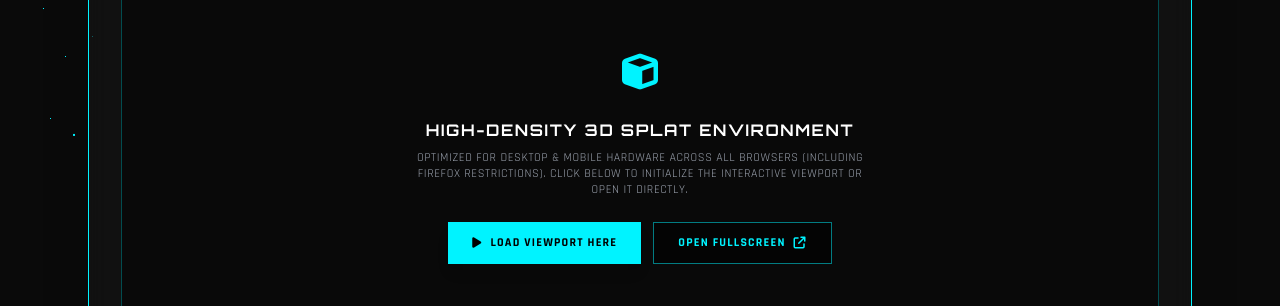
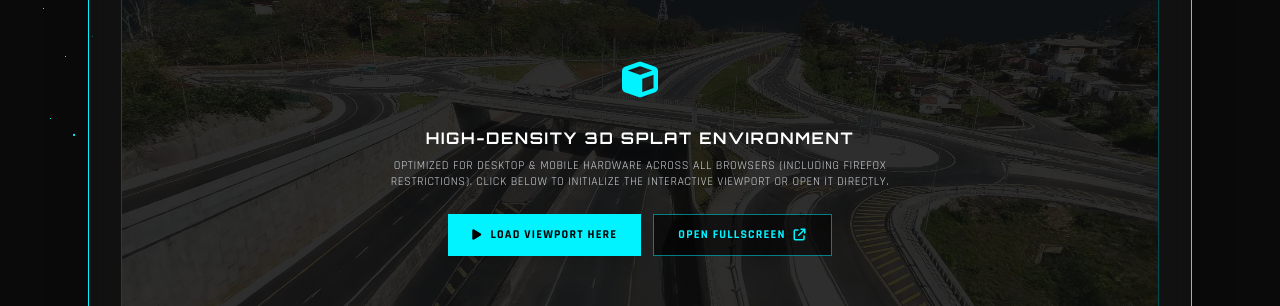
Before and after one commit to NeelsGM/fic, a plain HTML site: page 11th_interchange.html in a window 1280 px wide. Shown: the part 638-944 px from the top of the page. Drawn offline with nearby package versions, Linux system fonts and the light colour scheme.

Commit message:
Refactor HTML structure and improve 3D viewer

```diff
--- a/11th_interchange.html
+++ b/11th_interchange.html
@@ -100,13 +100,15 @@
                     </a>
                 </div>
 
-                <!-- On-Demand Gateway Container -->
+                <!-- On-Demand Gateway Container with Poster Image Placeholder -->
                 <div class="iframe-container shadow-inner relative flex items-center justify-center bg-black/80" id="viewer-gateway">
-                    <!-- Initial Placeholder / Authenticate to Load State -->
-                    <div id="gateway-prompt" class="absolute inset-0 flex flex-col items-center justify-center p-6 text-center z-20 bg-carbon-900/90 backdrop-blur-md">
+                    <!-- Initial Placeholder / Poster Image State -->
+                    <div id="gateway-prompt" class="absolute inset-0 flex flex-col items-center justify-center p-6 text-center z-20 bg-cover bg-center bg-no-repeat" style="background-image: url('11th_interchange.webp');">
+                        <div class="absolute inset-0 bg-carbon-900/85 backdrop-blur-xs"></div>
+                        <div class="relative z-10 flex flex-col items-center justify-center max-w-lg">
                             <i class="fa-solid fa-cube text-cyan-400 text-4xl mb-4 animate-bounce"></i>
                             <h4 class="text-white font-display text-sm md:text-base uppercase tracking-widest mb-2">High-Density 3D Splat Environment</h4>
-                        <p class="text-gray-400 text-[10px] md:text-xs uppercase tracking-wider max-w-md mb-6">
+                            <p class="text-gray-300 text-[10px] md:text-xs uppercase tracking-wider mb-6">
                                 Optimized for desktop & mobile hardware across all browsers (including Firefox restrictions). Click below to initialize the interactive viewport or open it directly.
                             </p>
                             <div class="flex flex-wrap gap-3 justify-center">
@@ -116,6 +118,7 @@
                                 <a href="https://superspl.at/s?id=dde405d5" target="_blank" class="bg-black/60 border border-cyan-400/50 text-cyan-400 px-6 py-3 font-bold uppercase tracking-widest text-xs hover:border-cyan-400 transition-all flex items-center gap-2">
                                     Open Fullscreen <i class="fa-solid fa-arrow-up-right-from-square"></i>
                                 </a>
+                            </div>
                         </div>
                     </div>
                     <!-- Iframe injected on click -->
```
Lines whose indentation alone changed are shown as unchanged.
